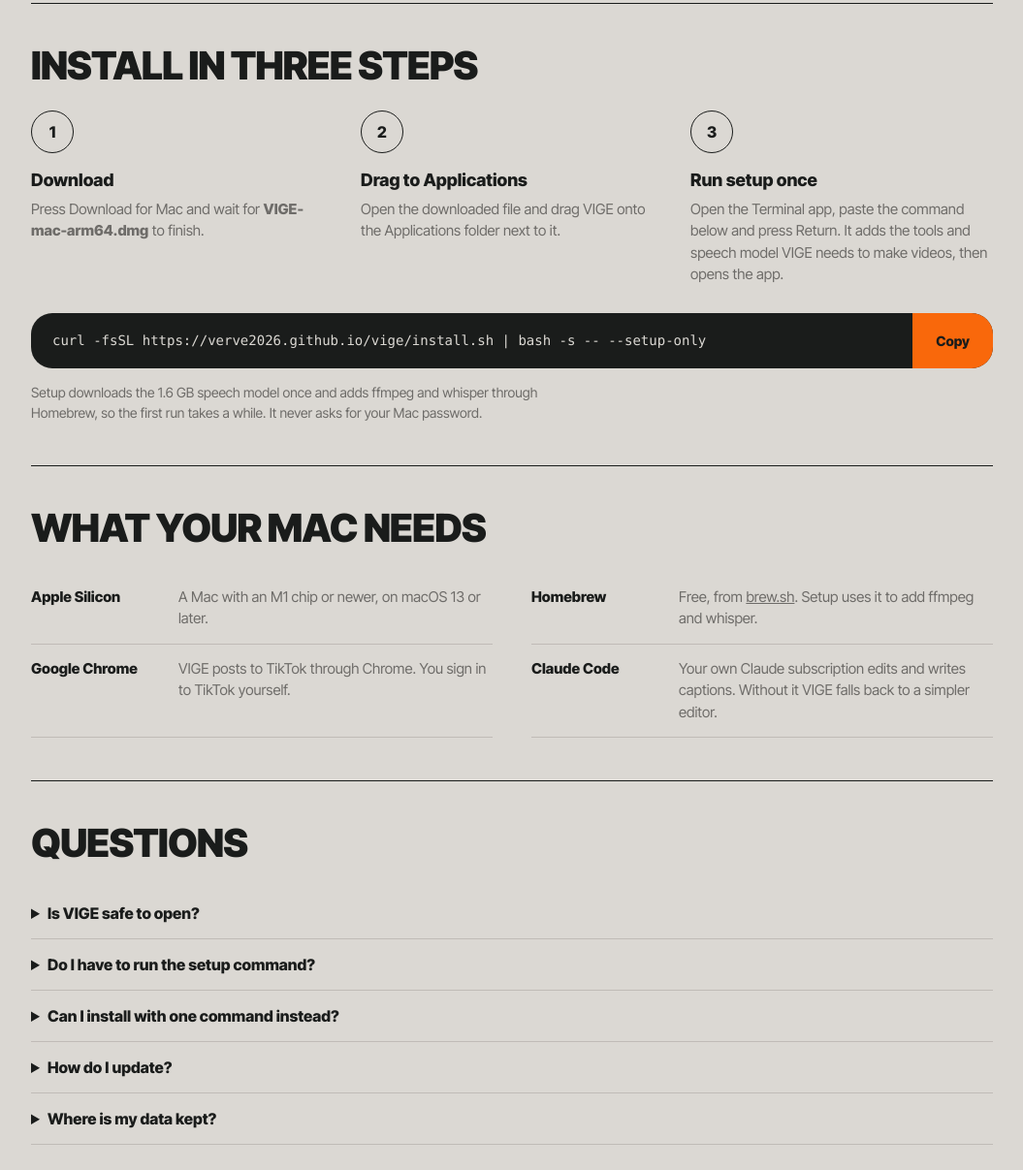
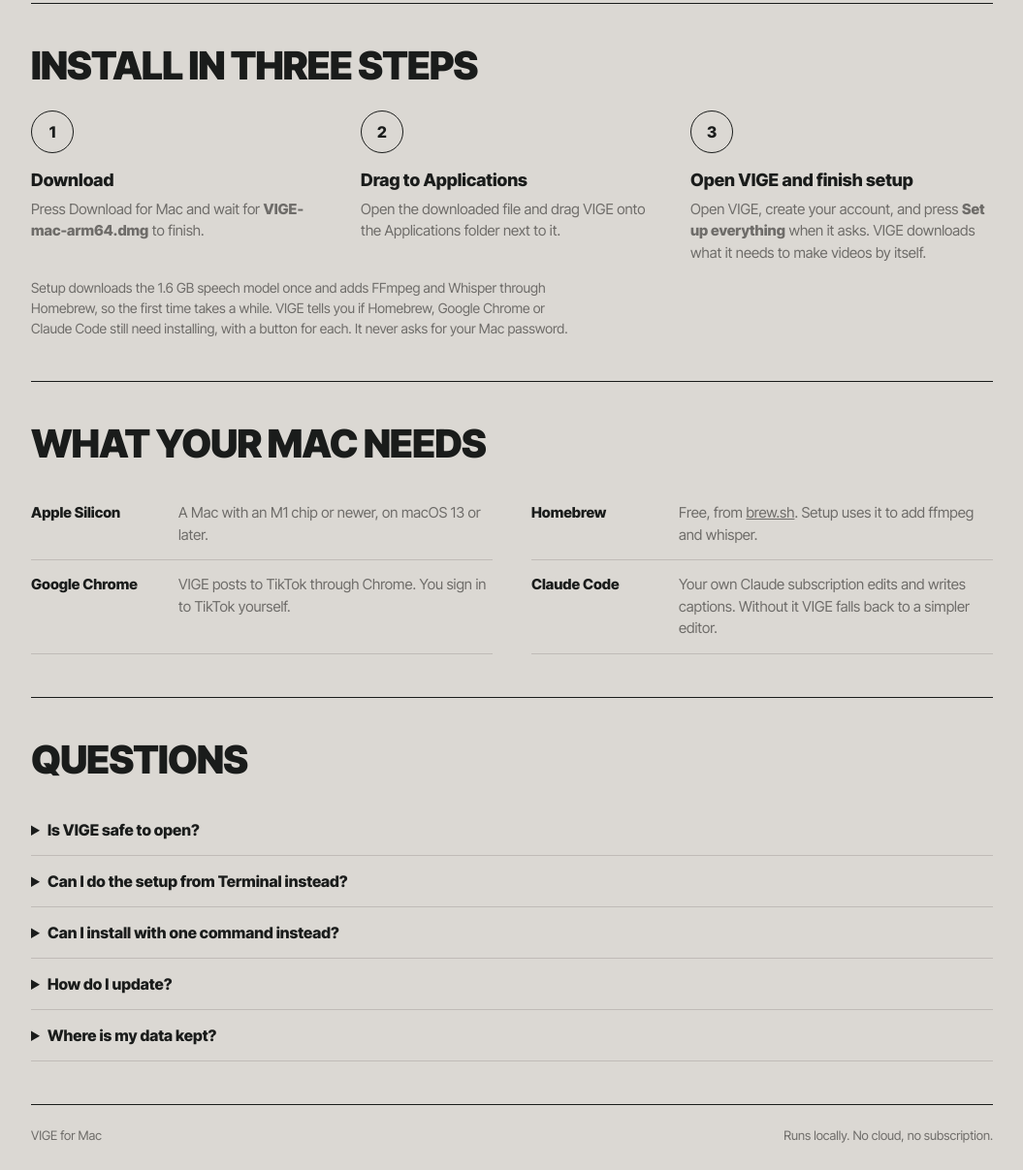
Before and after one commit to verve2026/vige, a plain HTML site: page index.html in a window 1280 px wide. Shown: the part 814-2021 px from the top of the page at 97% size, without its empty margins (112-1167 px from the left). Drawn offline with Linux system fonts and the light colour scheme.

Commit message:
Setup now happens inside the app
Co-Authored-By: Claude Fable 5.2 <noreply@anthropic.com>

```diff
--- a/index.html
+++ b/index.html
@@ -121,13 +121,9 @@ footer { border-top:1px solid var(--ink); padding:22px 0 40px; font-size:13px; c
       <ol class="steps">
         <li><div class="num">1</div><h3>Download</h3><p>Press Download for Mac and wait for <b>VIGE-mac-arm64.dmg</b> to finish.</p></li>
         <li><div class="num">2</div><h3>Drag to Applications</h3><p>Open the downloaded file and drag VIGE onto the Applications folder next to it.</p></li>
-        <li><div class="num">3</div><h3>Run setup once</h3><p>Open the Terminal app, paste the command below and press Return. It adds the tools and speech model VIGE needs to make videos, then opens the app.</p></li>
+        <li><div class="num">3</div><h3>Open VIGE and finish setup</h3><p>Open VIGE, create your account, and press <b>Set up everything</b> when it asks. VIGE downloads what it needs to make videos by itself.</p></li>
       </ol>
-      <div class="cmd">
-        <code id="cmd">curl -fsSL https://verve2026.github.io/vige/install.sh | bash -s -- --setup-only</code>
-        <button class="copy" id="copy" type="button">Copy</button>
-      </div>
-      <p class="note">Setup downloads the 1.6 GB speech model once and adds ffmpeg and whisper through Homebrew, so the first run takes a while. It never asks for your Mac password.</p>
+      <p class="note">Setup downloads the 1.6 GB speech model once and adds FFmpeg and Whisper through Homebrew, so the first time takes a while. VIGE tells you if Homebrew, Google Chrome or Claude Code still need installing, with a button for each. It never asks for your Mac password.</p>
     </section>
 
     <section>
@@ -147,8 +143,12 @@ footer { border-top:1px solid var(--ink); padding:22px 0 40px; font-size:13px; c
         <p>Yes. VIGE is signed with an Apple Developer ID and checked by Apple (notarized), so macOS opens it without a warning. The first time, macOS asks once whether to open an app downloaded from the internet; press Open.</p>
       </details>
       <details>
-        <summary>Do I have to run the setup command?</summary>
-        <p>Yes, once per Mac. VIGE opens without it, but it cannot cut videos or write subtitles until ffmpeg, whisper and the speech model are installed. Settings &gt; Setup check in the app shows what is missing.</p>
+        <summary>Can I do the setup from Terminal instead?</summary>
+        <p>Yes. After dragging VIGE into Applications, paste this in Terminal. It does the same setup as the button in the app.</p>
+        <div class="cmd">
+          <code id="cmd">curl -fsSL https://verve2026.github.io/vige/install.sh | bash -s -- --setup-only</code>
+          <button class="copy" id="copy" type="button">Copy</button>
+        </div>
       </details>
       <details>
         <summary>Can I install with one command instead?</summary>
```
